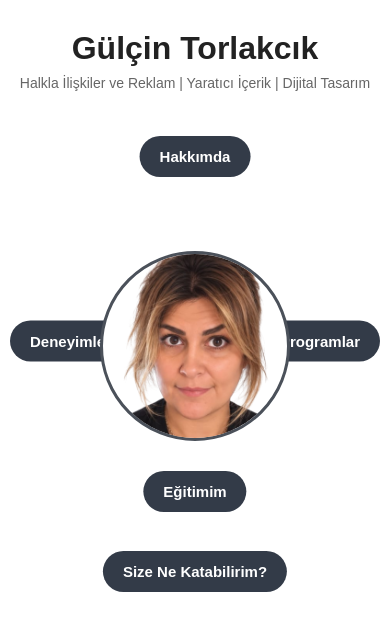
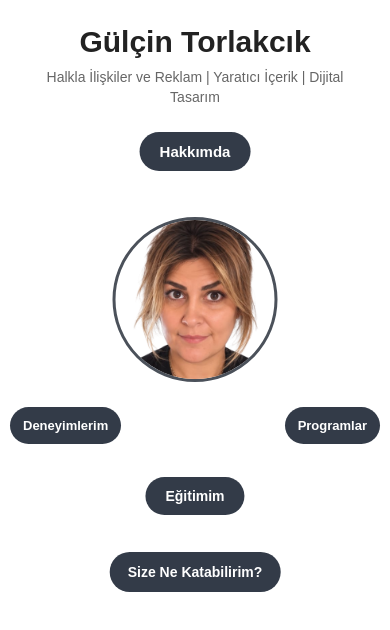
Before and after one commit to gtorlakcik/gulcin-cv, a plain HTML site: page index.html in a window 390 px wide. Drawn offline with Linux system fonts and the light colour scheme.

Commit message:
Update index.html

```diff
--- a/index.html
+++ b/index.html
@@ -25,7 +25,6 @@
     overflow: hidden;
 }
 
-
 /* =========================
    ANA ALAN
 ========================= */
@@ -35,7 +34,6 @@
     height: 100vh;
     position: relative;
 }
-
 
 /* =========================
    BAŞLIK
@@ -56,210 +54,144 @@
     font-size: 18px;
 }
 
-
 /* =========================
    ORTA ÇALIŞMA ALANI
 ========================= */
 
 .sahne {
-
     position: absolute;
-
     width: 900px;
     height: 560px;
-
     left: 50%;
     top: 125px;
-
     transform: translateX(-50%);
 }
-
 
 /* =========================
    FOTOĞRAF
 ========================= */
 
 .foto-alani {
-
     position: absolute;
-
     width: 220px;
     height: 220px;
-
     left: 50%;
     top: 135px;
-
     transform: translateX(-50%);
 }
 
-
 .foto-cerceve {
-
     width: 100%;
     height: 100%;
-
     border-radius: 50%;
-
     border: 3px solid #4b515a;
-
     overflow: hidden;
-
     background: white;
 }
 
-
 .foto-cerceve img {
-
     width: 100%;
     height: 100%;
-
     object-fit: cover;
-
     display: block;
 }
-
 
 /* =========================
    BUTONLAR
 ========================= */
 
 .buton {
-
     position: absolute;
-
     display: block;
-
     text-decoration: none;
-
     color: white;
-
     background: #333b48;
-
     padding: 15px 28px;
-
     border-radius: 30px;
-
     font-size: 18px;
-
     font-weight: bold;
-
     white-space: nowrap;
-
     cursor: pointer;
-
     transition: 0.25s;
 }
 
-
 .buton:hover {
-
     background: #555e69;
-
     transform: scale(1.05);
 }
 
-
 /* =========================
    HAKKIMDA
-           FOTOĞRAFIN ÜSTÜ
 ========================= */
 
 .hakkimda {
-
     left: 50%;
     top: 35px;
-
     transform: translateX(-50%);
 }
 
-
 .hakkimda:hover {
-
     transform: translateX(-50%) scale(1.05);
 }
 
-
 /* =========================
    DENEYİMLERİM
-           FOTOĞRAFIN SOLU
 ========================= */
 
 .deneyimler {
-
     left: 35px;
     top: 215px;
-
     transform: translateY(-50%);
 }
 
-
 .deneyimler:hover {
-
     transform: translateY(-50%) scale(1.05);
 }
 
-
 /* =========================
    PROGRAMLAR
-           FOTOĞRAFIN SAĞI
 ========================= */
 
 .programlar {
-
     right: 35px;
     top: 215px;
-
     transform: translateY(-50%);
 }
 
-
 .programlar:hover {
-
     transform: translateY(-50%) scale(1.05);
 }
 
-
 /* =========================
    EĞİTİMİM
-           FOTOĞRAFIN ALTINDA
 ========================= */
 
 .egitim {
-
     left: 50%;
     top: 375px;
-
     transform: translateX(-50%);
 }
 
-
 .egitim:hover {
-
     transform: translateX(-50%) scale(1.05);
 }
 
-
 /* =========================
-           YAPABİLECEKLERİM
+   SIZE NE KATABİLİRİM?
 ========================= */
 
 .size-ne-katabilirim {
-
     left: 50%;
     top: 455px;
-
     transform: translateX(-50%);
 }
 
-
 .size-ne-katabilirim:hover {
-
     transform: translateX(-50%) scale(1.05);
 }
 
-
 /* =========================
-           KÜÇÜK EKRAN
+   ORTA BOY EKRAN
 ========================= */
 
 @media (max-width: 950px) {
@@ -277,73 +209,129 @@
     }
 }
 
+/* =========================
+   TELEFON
+========================= */
 
 @media (max-width: 650px) {
 
     html,
     body {
-                overflow: auto;
+        width: 100%;
+        min-height: 100%;
+        overflow-x: hidden;
+        overflow-y: auto;
     }
 
     .ana-sayfa {
-                min-height: 800px;
+        width: 100%;
+        min-height: 700px;
         height: auto;
     }
 
+    header {
+        padding-top: 25px;
+    }
+
     h1 {
-                font-size: 32px;
+        font-size: 30px;
+        margin-bottom: 8px;
     }
 
     .unvan {
         font-size: 14px;
-                padding: 0 15px;
+        line-height: 20px;
+        padding: 0 20px;
     }
+
+    /* Telefon sahnesi */
 
     .sahne {
         position: relative;
-
+        width: 100%;
+        height: 570px;
+        left: 0;
         top: 0;
-                left: 0;
-
         transform: none;
-
-                height: 650px;
-
-                margin-top: 10px;
+        margin-top: 5px;
     }
 
-            .foto-alani {
-                width: 190px;
-                height: 190px;
+    /* Hakkımda */
 
-                top: 150px;
+    .hakkimda {
+        left: 50%;
+        top: 20px;
+        transform: translateX(-50%);
+        font-size: 15px;
+        padding: 11px 20px;
     }
 
-            .hakkimda {
-                top: 35px;
+    .hakkimda:hover {
+        transform: translateX(-50%) scale(1.05);
     }
+
+    /* Fotoğraf */
+
+    .foto-alani {
+        width: 165px;
+        height: 165px;
+        left: 50%;
+        top: 105px;
+        transform: translateX(-50%);
+    }
+
+    /* Yan butonlar artık fotoğrafın üzerine binmiyor */
 
     .deneyimler {
         left: 10px;
-                top: 240px;
+        top: 295px;
+        transform: none;
+        font-size: 13px;
+        padding: 11px 13px;
+    }
+
+    .deneyimler:hover {
+        transform: scale(1.05);
     }
 
     .programlar {
         right: 10px;
-                top: 240px;
+        top: 295px;
+        transform: none;
+        font-size: 13px;
+        padding: 11px 13px;
     }
 
-            .egitim {
-                top: 370px;
+    .programlar:hover {
+        transform: scale(1.05);
     }
 
-            .size-ne-katabilirim {
-                top: 450px;
+    /* Eğitim */
+
+    .egitim {
+        left: 50%;
+        top: 365px;
+        transform: translateX(-50%);
+        font-size: 14px;
+        padding: 11px 20px;
     }
 
-            .buton {
-                font-size: 15px;
-                padding: 12px 20px;
+    .egitim:hover {
+        transform: translateX(-50%) scale(1.05);
+    }
+
+    /* Size Ne Katabilirim */
+
+    .size-ne-katabilirim {
+        left: 50%;
+        top: 440px;
+        transform: translateX(-50%);
+        font-size: 14px;
+        padding: 12px 18px;
+    }
+
+    .size-ne-katabilirim:hover {
+        transform: translateX(-50%) scale(1.05);
     }
 }
 
@@ -351,12 +339,9 @@
 
 </head>
 
-
 <body>
 
-
 <div class="ana-sayfa">
-
 
     <!-- BAŞLIK -->
 
@@ -384,10 +369,9 @@
             href="hakkimda.html"
             class="buton hakkimda"
             onmouseenter="bakis('images/bakis_yukari.png')"
-                onmouseleave="bakis('images/bakis_duz.png')">
-
+            onmouseleave="bakis('images/bakis_duz.png')"
+        >
             Hakkımda
-
         </a>
 
 
@@ -397,10 +381,9 @@
             href="deneyimler.html"
             class="buton deneyimler"
             onmouseenter="bakis('images/bakis_sol.png')"
-                onmouseleave="bakis('images/bakis_duz.png')">
-
+            onmouseleave="bakis('images/bakis_duz.png')"
+        >
             Deneyimlerim
-
         </a>
 
 
@@ -410,10 +393,9 @@
             href="programlar.html"
             class="buton programlar"
             onmouseenter="bakis('images/bakis_sag.png')"
-                onmouseleave="bakis('images/bakis_duz.png')">
-
+            onmouseleave="bakis('images/bakis_duz.png')"
+        >
             Programlar
-
         </a>
 
 
@@ -423,23 +405,21 @@
             href="egitim.html"
             class="buton egitim"
             onmouseenter="bakis('images/bakis_asagi.png')"
-                onmouseleave="bakis('images/bakis_duz.png')">
-
+            onmouseleave="bakis('images/bakis_duz.png')"
+        >
             Eğitimim
-
         </a>
 
 
-            <!-- YAPABİLECEKLERİM -->
+        <!-- SIZE NE KATABİLİRİM? -->
 
         <a
             href="size-ne-katabilirim.html"
             class="buton size-ne-katabilirim"
             onmouseenter="bakis('images/goz_kirpma.png')"
-                onmouseleave="bakis('images/bakis_duz.png')">
-
+            onmouseleave="bakis('images/bakis_duz.png')"
+        >
             Size Ne Katabilirim?
-
         </a>
 
 
@@ -452,15 +432,14 @@
                 <img
                     id="profilFoto"
                     src="images/bakis_duz.png"
-                        alt="Gülçin">
+                    alt="Gülçin"
+                >
 
             </div>
 
         </div>
 
-
     </div>
-
 
 </div>
 
@@ -477,7 +456,6 @@
 
 </script>
 
-
 </body>
 
 </html>
```
Lines whose indentation alone changed are shown as unchanged.
